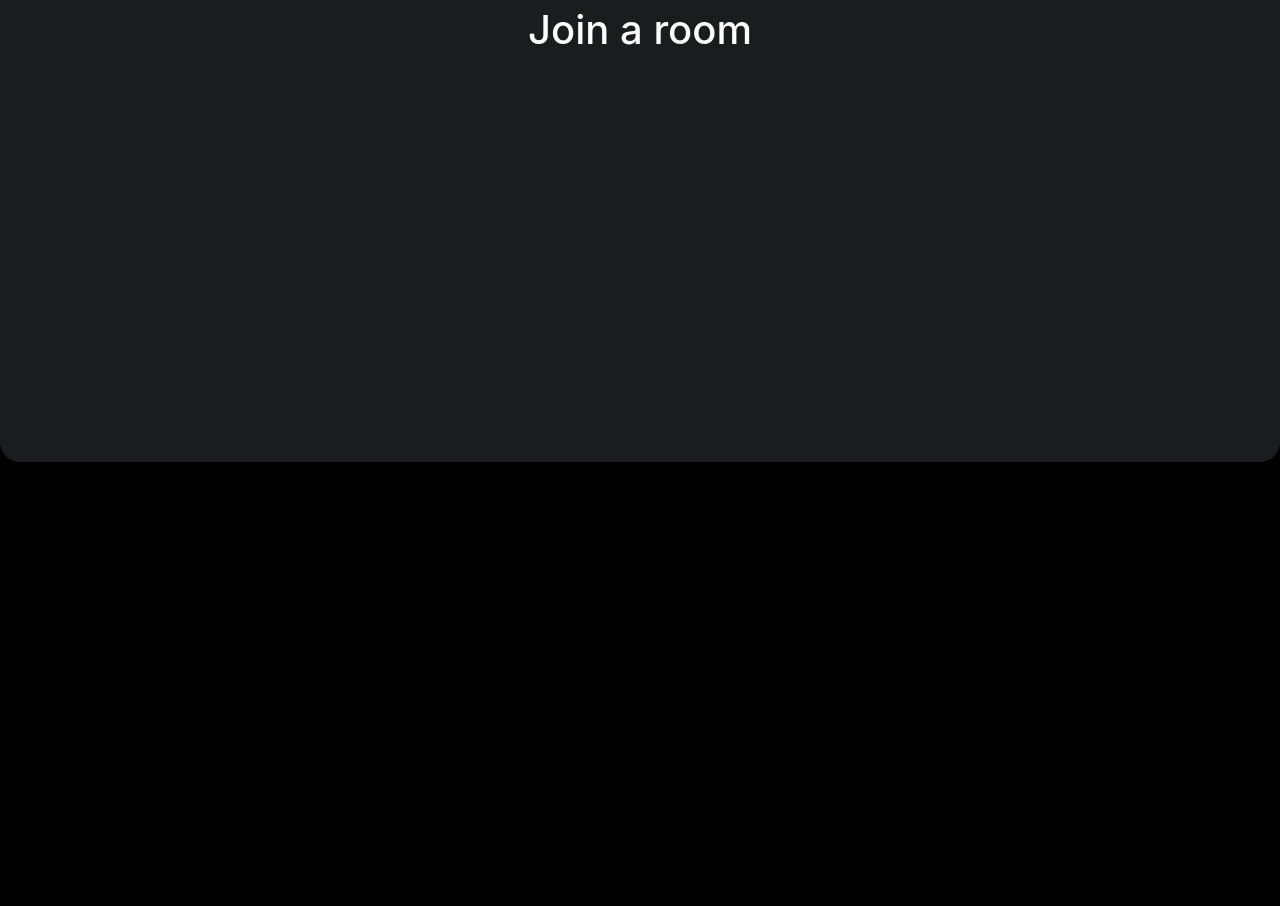
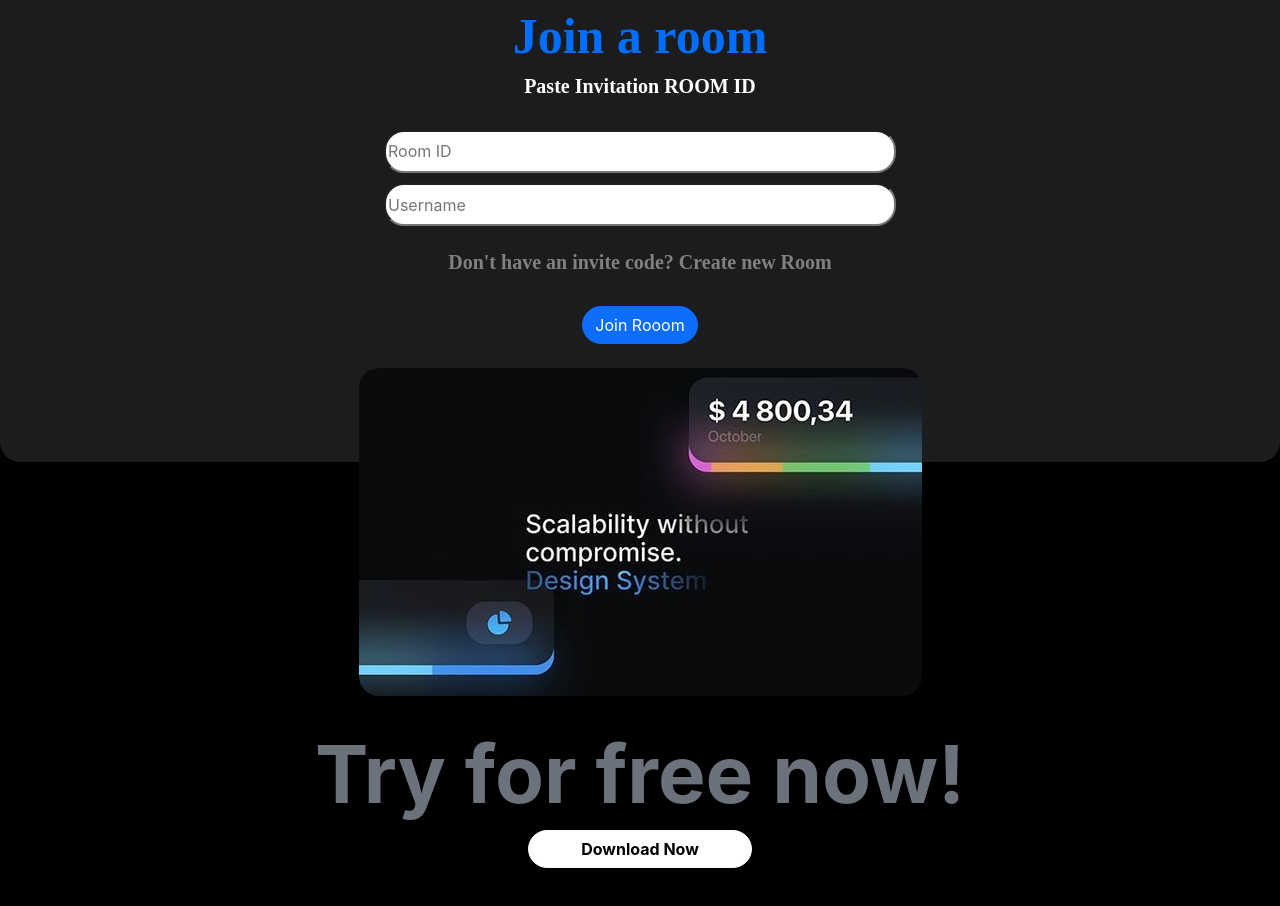
Before and after one commit to pratyushdev-codes/Intelsy, a React (Create React App) app: page / in a window 1280 px wide. Shown: the part 985-1891 px from the top of the page. Before the commit the page ends 1447 px from the top, so only its background shows below. Built offline with nearby package versions, Linux system fonts and the light colour scheme.

Commit message:
Fixing Home Room ID page

```diff
--- /dev/null
+++ b/src/HomePageFooter.js
@@ -0,0 +1,32 @@
+import React from 'react'
+
+function Download() {
+    const HeadingStyle={
+        fontSize: '5rem',
+        fontWeight: 'bold',
+        color: '#6C727B',
+
+        textAlign: "center"
+      }
+  return (
+    <div>
+        <h2 style={HeadingStyle}>Try for free now!</h2>
+
+
+        <button type="button" class="btn btn-light" style={{backgroundColor:"white", borderRadius:"20px", width:"14rem", fontWeight:"bold"}}>Download Now</button>
+        <br/>
+        <br/>
+        <br/>
+
+
+
+
+
+
+
+
+    </div>
+  )
+}
+
+export default Download
--- a/src/Pages/Home.js
+++ b/src/Pages/Home.js
@@ -1,6 +1,7 @@
 import React from 'react';
 import Navbar from '../Navbar';
 import Banner from '../Banner';
+import Download from '../HomePageFooter';
 
 function Home() {
   const imageStyle = {
@@ -121,10 +122,60 @@ function Home() {
  <div style={{backgroundColor:"#1B1C1E", borderRadius:"20px",width:"100%", height:"30rem"}}>
   <br/>
 
-  <h1>Join a room</h1>
+  <h1 style={{fontFamily: "PT sans", color:"#036EFD", fontSize: "50px", fontWeight:"bold"}}>Join a room</h1>
+  <h3 style={{fontFamily: "PT sans", color:"white", fontSize: "20px", fontWeight:"bold"}}>Paste Invitation ROOM ID</h3>
+  <br/>
+  <div className="inputGroup">
+    <center>
+                    <input
+                        type="text"
+                        className="inputBox"
+                        placeholder="Room ID"
+                        style={{borderRadius:"20px", width:"40%", height:"2.7rem",marginBottom:"10px", color:"grey"}}
+
+                        // onChange={(e) => setRoomId(e.target.value)}
+                        // value={roomId}
+                        // onKeyUp={handleInputEnter}
+                    />
+                    <br/>
+
+                    <input
+                        type="text"
+                        className="inputBox"
+                        placeholder="Username"
+                        style={{borderRadius:"20px", height:"2.7rem",  width:"40%"}}
+                        // onChange={(e) => setUsername(e.target.value)}
+                        // value={username}
+                        // onKeyUp={handleInputEnter}
+                        // onClick={joinRoom}
+                    />
+                    <br/>
+                    <br/>
+                    <h3 style={{fontFamily: "PT sans", color:"grey", fontSize: "20px", fontWeight:"bold"}}>Don't have an invite code? Create new Room</h3>
+                    </center>
+
+                    <br/>
+
+                    <button type="button" class="btn btn-primary" style={{borderRadius:"20px"}}>Join Rooom</button>
+                    </div><br/>
+                    <img src= './images/1.jpeg'class="img-fluid" style={{borderRadius:"20px"}}/ >
+
 
  </div>
+ <br/>
+ <br/>
+ <br/>
+ <br/>
+ <br/>
+ <br/>
+ <br/>
+ <br/>
+ <br/>
+ <br/>
+ <br/>
+ <Download/>
  </center>
+
 
 
       </div>
```
Also changed, not shown: public/images/1.jpeg.
